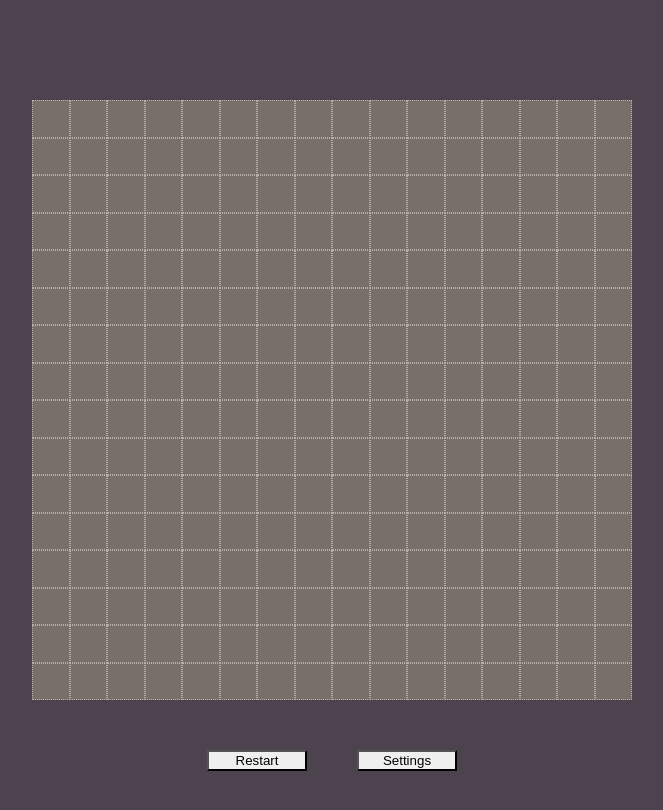
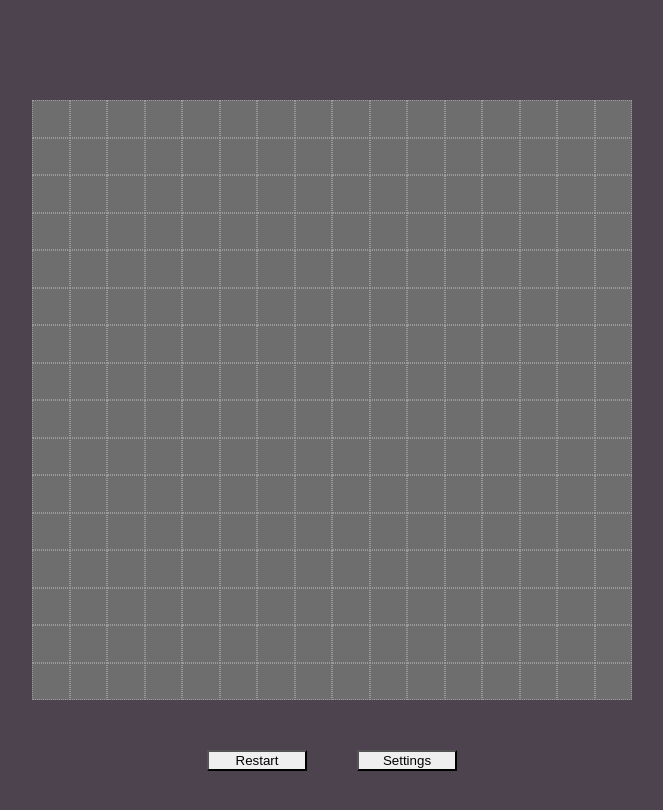
Before and after one commit to LeimTheLion/Etch-a-Sketch, a plain HTML site: page index.html in a window 1280 px wide. Shown: the whole page, without its empty margins (308-971 px from the left). Drawn offline with Linux system fonts and the light colour scheme.

Commit message:
Modified opacity

```diff
--- a/style.css
+++ b/style.css
@@ -15,15 +15,13 @@ body {
     display: grid;
     column-gap: 0px;
     row-gap: 0px;
-    background-color: rgb(238, 226, 211);
+    background-color: rgb(110, 110, 110);
     align-items: stretch;
 }
 
 .square {
-    border: 1px dotted rgb(128, 128, 128);
-    background-color: black;
+    border: 1px dotted rgb(155, 155, 155);
     margin: 0;
-    opacity: 0.5;
     transition: .25s;
 }
 
```
